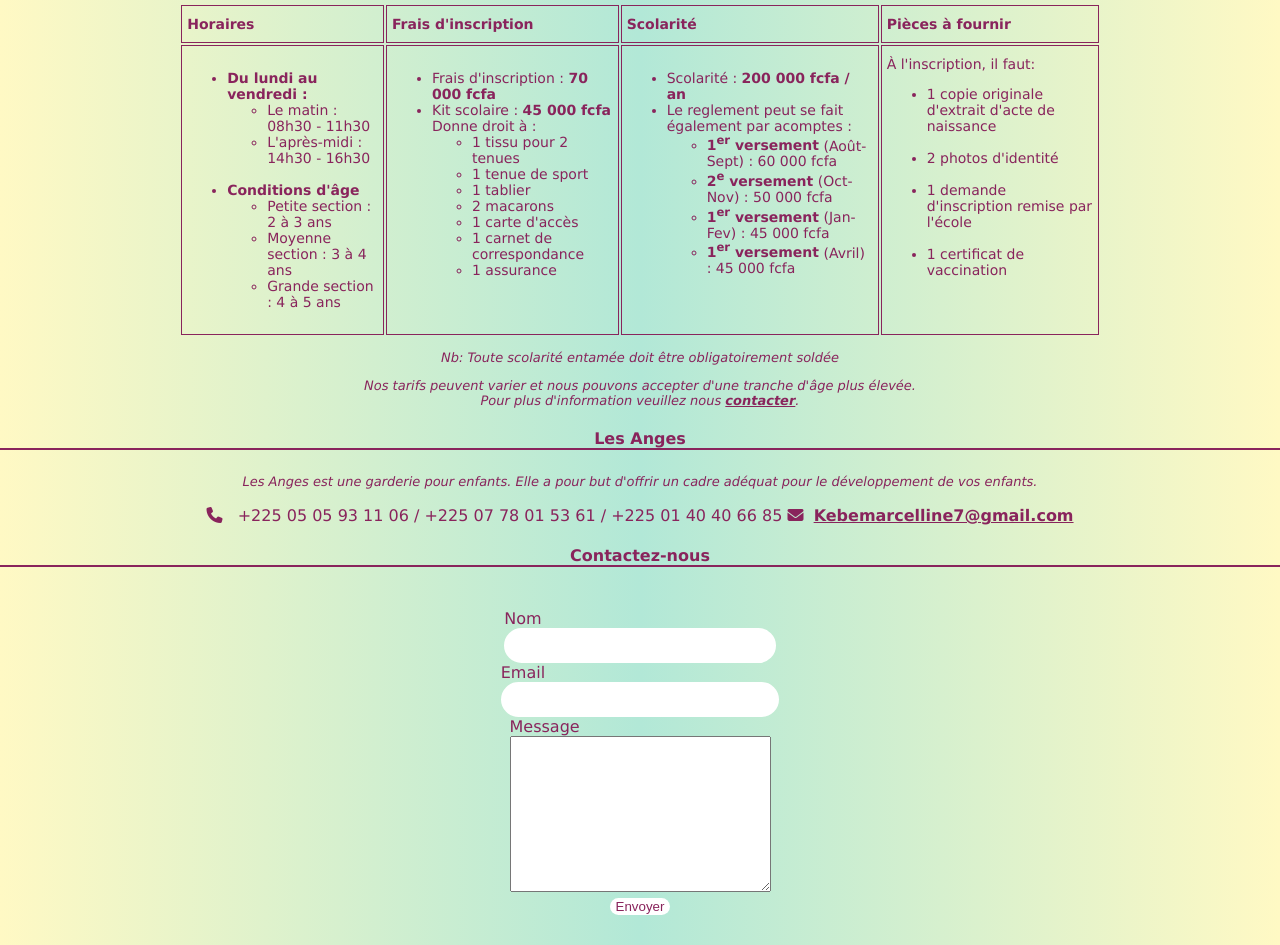
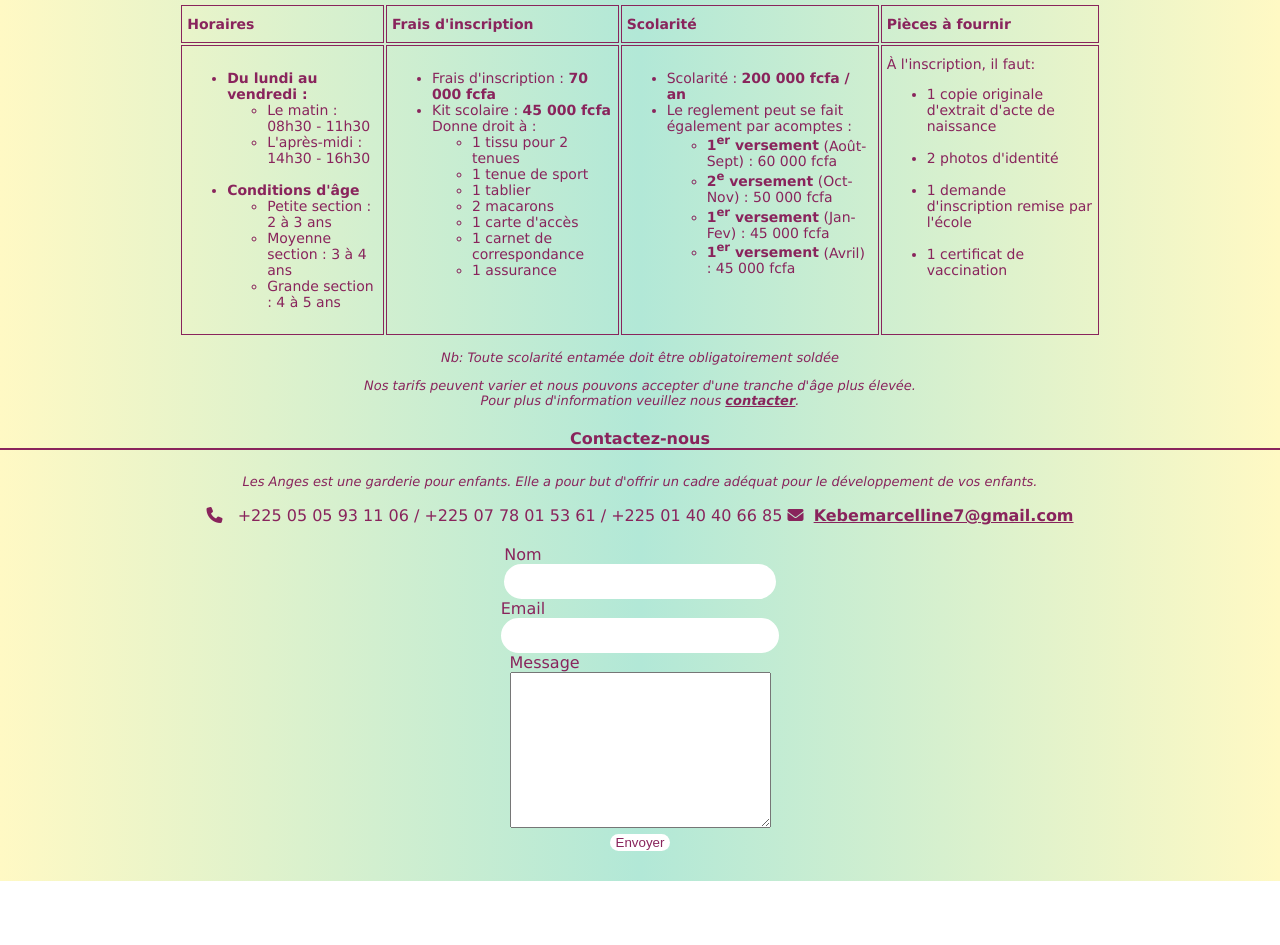
Before and after one commit to cheryl-kdio/creche, a plain HTML site: page NosTarifs.html in a window 1280 px wide. Shown: the part 698-1643 px from the top of the page. After the commit the page ends 1579 px from the top, so only its background shows below. Drawn offline with nearby package versions, Linux system fonts and the light colour scheme.

Commit message:
Design contact form

```diff
--- a/NosTarifs.html
+++ b/NosTarifs.html
@@ -213,7 +213,7 @@
         <div class="footer">
             <div class="footer-content">
             <div class="footer-section about">
-                <h4 class="logo-text" style="text-align:center"><span>Les Anges</span></h4>
+                <h4 style="text-align:center">Contactez-nous</h4>
                 <p style="text-align:center">
                 <i style="font-size: small;">Les Anges est une garderie pour enfants. Elle a pour but d'offrir un cadre adéquat pour le
                 développement de vos enfants.</i>
@@ -226,7 +226,6 @@
                 <!-- Formulaire de contact -->
                 <form action="index.php" method="post">
                 <div class="contact-form">
-                    <h4 style="text-align:center">Contactez-nous</h4>
                     <div class="form-box">
                     <div class="input-group">
                         <label for="nom">Nom</label>
```
Also changed, not shown: Localisation.html (+1 -2 lines), NosActivite.html (+1 -2 lines), index.html (+1 -2 lines).
